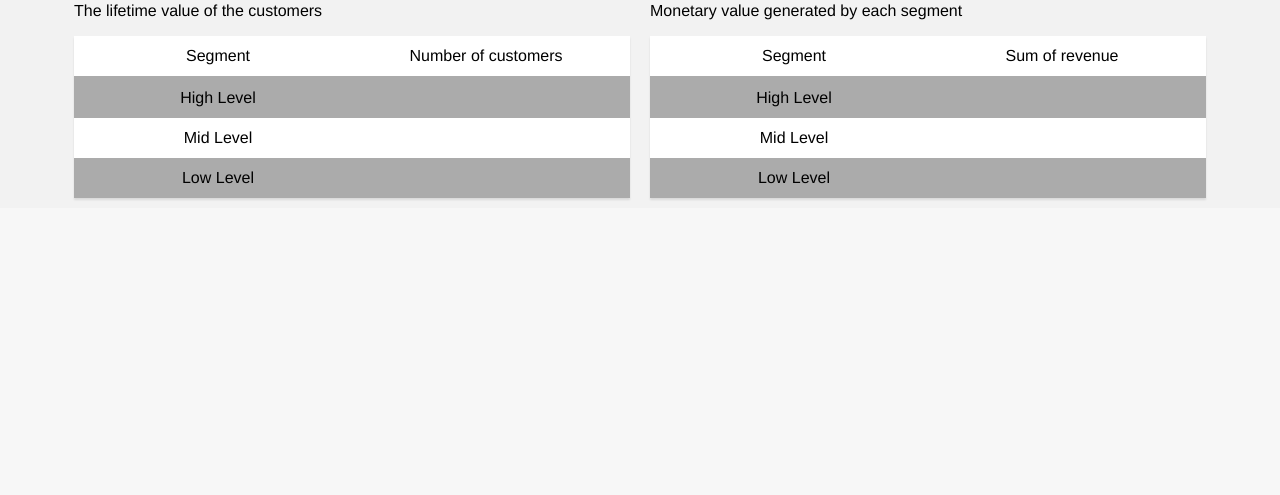
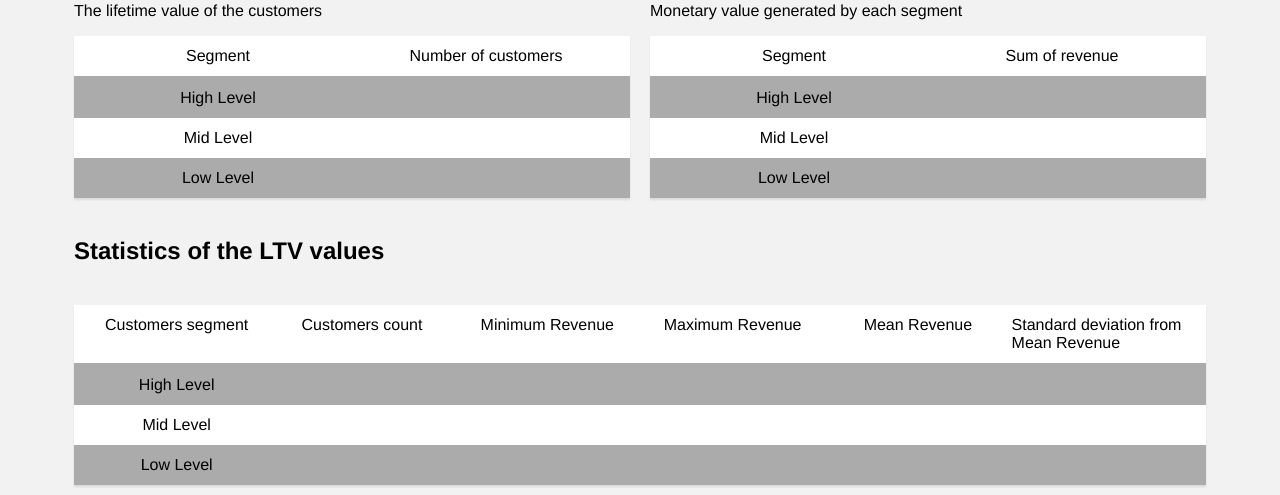
Before and after one commit to soniaohanaba/soniaclvapp, a Flask app: page /predict in a window 1280 px wide. Shown: the part 902-1397 px from the top of the page. Before the commit the page ends 1103 px from the top, so only its background shows below. Run offline with Flask 2, Linux system fonts and the light colour scheme; some libraries are stand-ins or nearby versions.

Commit message:
implemented ltv values description table

```diff
--- a/templates/prediction.html
+++ b/templates/prediction.html
@@ -187,6 +187,53 @@
 				</table>
 			</div>
 		</div>
+
+		<div class="row">
+			<div class="col-12">
+				<h2>Statistics of the LTV values </h2>
+			</div>
+
+			<div class="col-12">
+				<table class="shadow" style="background: white">
+					<thead>
+						<tr class="table__row">
+							<th style="flex-basis: 16.666%" class="table__column" >Customers segment</th>
+							<th style="flex-basis: 16.666%" class="table__column" >Customers count</th>
+							<th style="flex-basis: 16.666%" class="table__column" >Minimum Revenue</th>
+							<th style="flex-basis: 16.666%" class="table__column" >Maximum Revenue</th>
+							<th style="flex-basis: 16.666%" class="table__column" >Mean Revenue</th>
+							<th style="flex-basis: 16.666%" class="table__column" >Standard deviation from Mean Revenue</th>
+						</tr>
+					</thead>
+					<tbody id="table__body">
+						<tr class="table__row table__row--odd">
+							<td style="flex-basis: 16.666%" class="table__column">High Level</td>
+							<td style="flex-basis: 16.666%" class="table__column" id="high_count"></td>
+							<td style="flex-basis: 16.666%" class="table__column" id="high_min"></td>
+							<td style="flex-basis: 16.666%" class="table__column" id="high_max"></td>
+							<td style="flex-basis: 16.666%" class="table__column" id="high_mean"></td>
+							<td style="flex-basis: 16.666%" class="table__column" id="high_std"></td>
+						</tr>
+						<tr class="table__row ">
+							<td style="flex-basis: 16.666%" class="table__column">Mid Level</td>
+							<td style="flex-basis: 16.666%" class="table__column" id="mid_count"></td>
+							<td style="flex-basis: 16.666%" class="table__column" id="mid_min"></td>
+							<td style="flex-basis: 16.666%" class="table__column" id="mid_max"></td>
+							<td style="flex-basis: 16.666%" class="table__column" id="mid_mean"></td>
+							<td style="flex-basis: 16.666%" class="table__column" id="mid_std"></td>
+						</tr>
+						<tr class="table__row table__row--odd">
+							<td style="flex-basis: 16.666%" class="table__column">Low Level</td>
+							<td style="flex-basis: 16.666%" class="table__column" id="low_count"></td>
+							<td style="flex-basis: 16.666%" class="table__column" id="low_min"></td>
+							<td style="flex-basis: 16.666%" class="table__column" id="low_max"></td>
+							<td style="flex-basis: 16.666%" class="table__column" id="low_mean"></td>
+							<td style="flex-basis: 16.666%" class="table__column" id="low_std"></td>
+						</tr>
+					</tbody>
+				</table>
+			</div>
+		</div>
 	</div>
 
 	<script type="text/javascript">
@@ -316,6 +363,41 @@
 			var prediction_low_money = document.getElementById("prediction_low_money");
 			prediction_low_money.innerHTML = response['data']['prediction_ltv_revenue']['0']
 
+			var high_count = document.getElementById("high_count");
+			var high_min = document.getElementById("high_min");
+			var high_max = document.getElementById("high_max");
+			var high_mean = document.getElementById("high_mean");
+			var high_std = document.getElementById("high_std");
+
+			high_count.innerHTML = response['data']['prediction_ltv_description']['count']['2']
+			high_min.innerHTML = response['data']['prediction_ltv_description']['min']['2']
+			high_max.innerHTML = response['data']['prediction_ltv_description']['max']['2']
+			high_mean.innerHTML = response['data']['prediction_ltv_description']['mean']['2']
+			high_std.innerHTML = response['data']['prediction_ltv_description']['std']['2']
+
+			var mid_count = document.getElementById("mid_count");
+			var mid_min = document.getElementById("mid_min");
+			var mid_max = document.getElementById("mid_max");
+			var mid_mean = document.getElementById("mid_mean");
+			var mid_std = document.getElementById("mid_std");
+
+			mid_count.innerHTML = response['data']['prediction_ltv_description']['count']['1']
+			mid_min.innerHTML = response['data']['prediction_ltv_description']['min']['1']
+			mid_max.innerHTML = response['data']['prediction_ltv_description']['max']['1']
+			mid_mean.innerHTML = response['data']['prediction_ltv_description']['mean']['1']
+			mid_std.innerHTML = response['data']['prediction_ltv_description']['std']['1']
+
+			var low_count = document.getElementById("low_count");
+			var low_min = document.getElementById("low_min");
+			var low_max = document.getElementById("low_max");
+			var low_mean = document.getElementById("low_mean");
+			var low_std = document.getElementById("low_std");
+
+			low_count.innerHTML = response['data']['prediction_ltv_description']['count']['0']
+			low_min.innerHTML = response['data']['prediction_ltv_description']['min']['0']
+			low_max.innerHTML = response['data']['prediction_ltv_description']['max']['0']
+			low_mean.innerHTML = response['data']['prediction_ltv_description']['mean']['0']
+			low_std.innerHTML = response['data']['prediction_ltv_description']['std']['0']
 
 			console.log(response)
 		}
```
Also changed, not shown: prediction.py (+5 -2 lines).
